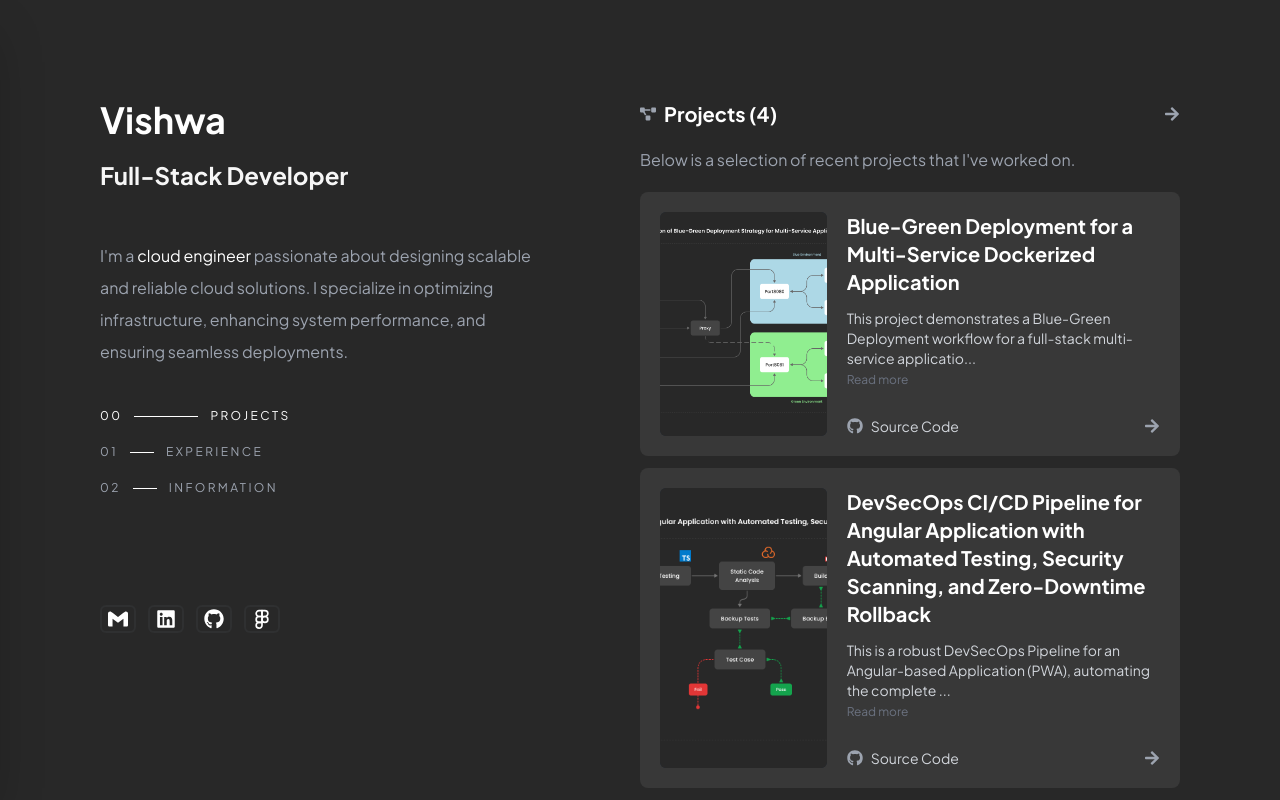
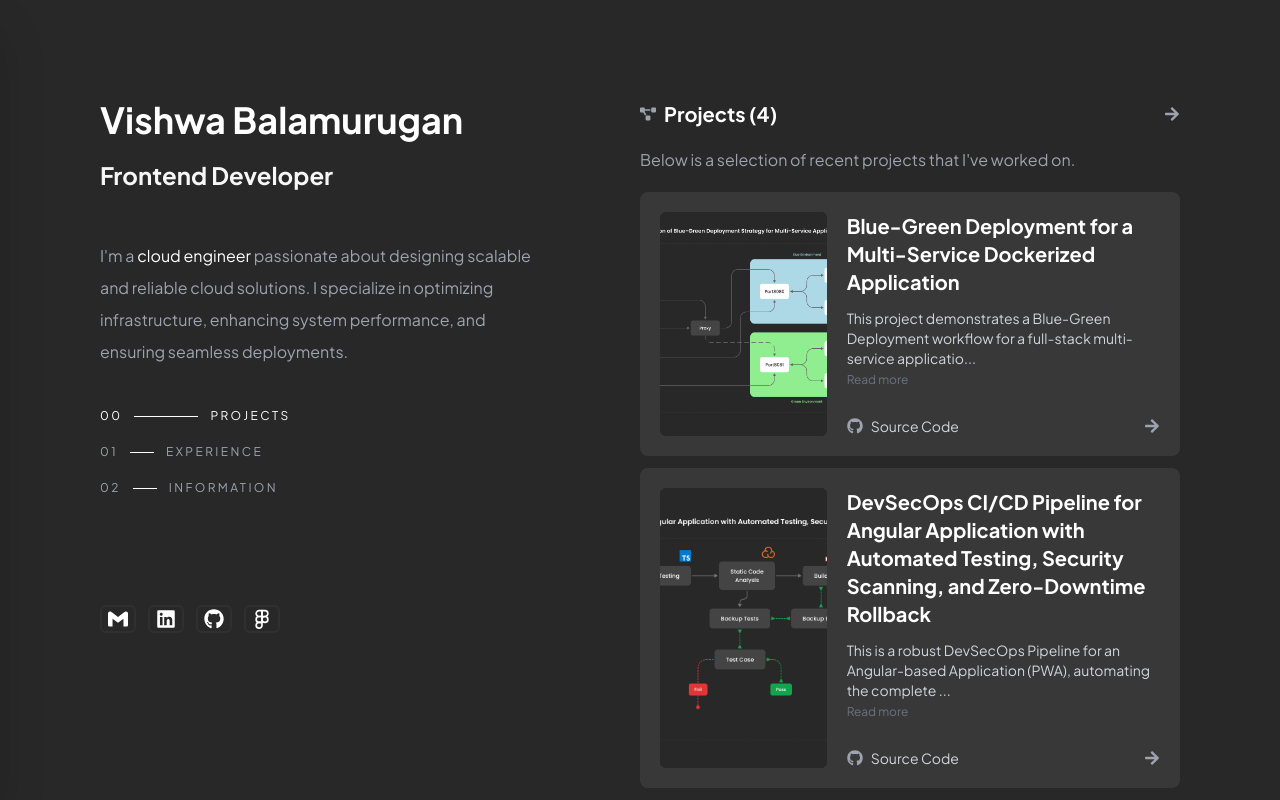
Before and after one commit to vsbuidev/vsbuidev.github.io, a React (Vite) app: page / in a window 1280 px wide. Shown: the top 800 px of the page. Built offline with nearby package versions, Linux system fonts and the light colour scheme.

Commit message:
latest commit

```diff
--- a/src/App.tsx
+++ b/src/App.tsx
@@ -72,7 +72,13 @@ function App() {
   ];
 
   const [currentTextIndex, setCurrentTextIndex] = useState(0);
-  const titles = ["Cloud Engineer", "Full-Stack Developer", "Freelancer"];
+  const titles = [
+    "Cloud Engineer",
+    "Frontend Developer",
+    "Backend Developer",
+    "Full-Stack Developer",
+    "DevOps Engineer",
+  ];
 
   useEffect(() => {
     const intervalId = setInterval(() => {
@@ -94,7 +100,7 @@ function App() {
               <div className="md:w-4/5">
                 <div className="flex justify-between items-center">
                   <div className="text-white font-bold text-4xl my-ubuntu-font">
-                    Vishwa
+                    Vishwa Balamurugan
                   </div>
                   <div className="md:hidden block text-gray-400 text-2xl">
                     <div className="cursor-pointer" onClick={toggleSidebar}>
```
